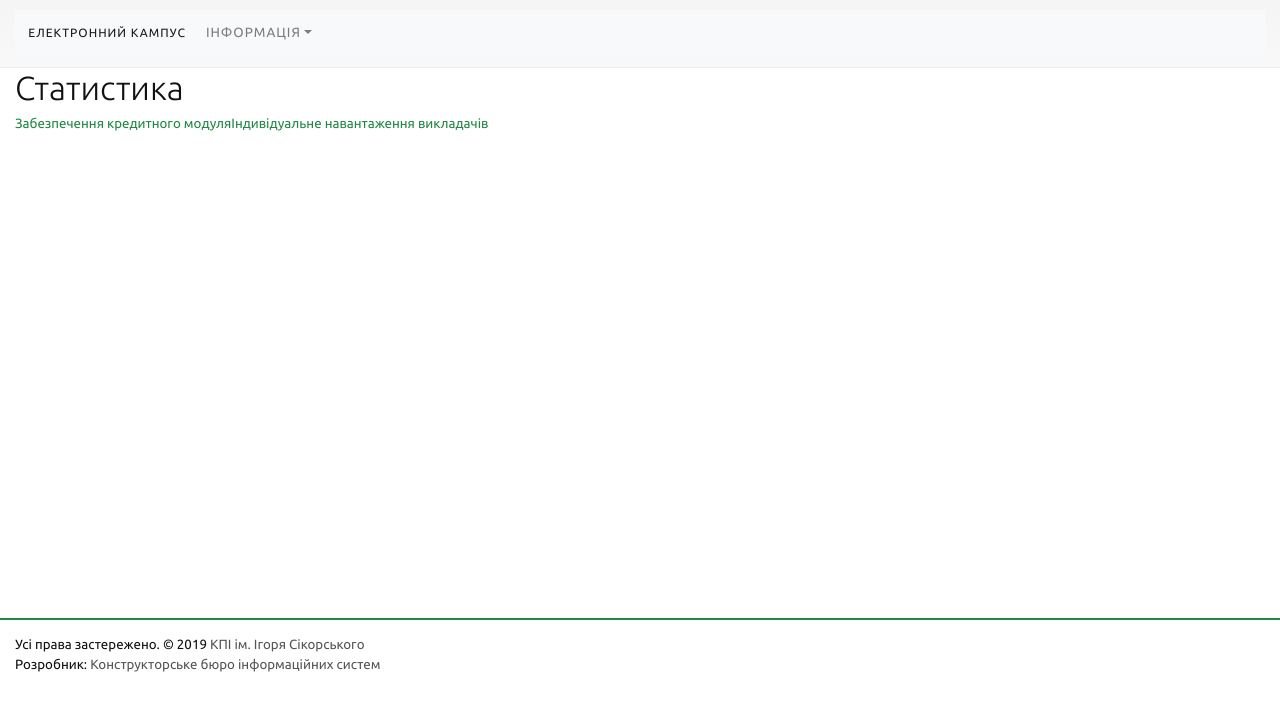
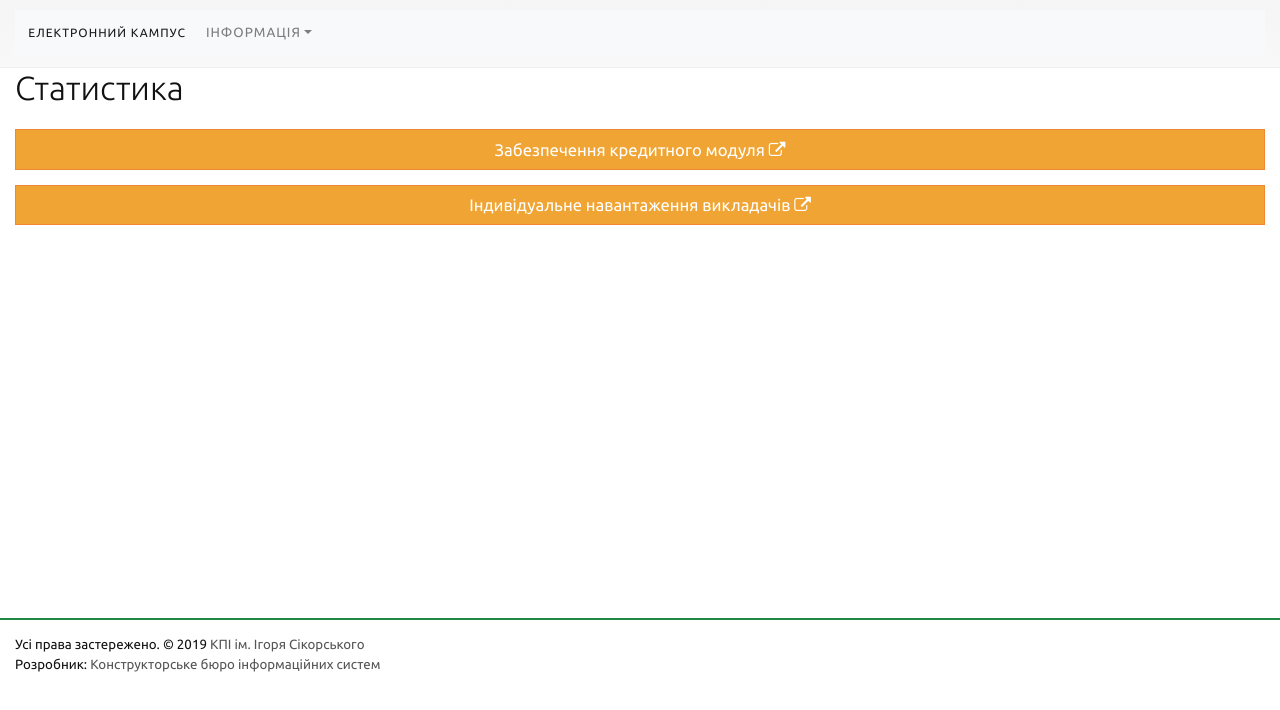
Before and after one commit to kpi-ua/ecampus.kpi.ua, a React (Create React App) app: page /statistic in a window 1280 px wide. Shown: the top 710 px of the page. Built offline with nearby package versions, Linux system fonts and the light colour scheme.

Commit message:
Update Statistic

```diff
--- a/src/components/Statistic/StatisticIndex.js
+++ b/src/components/Statistic/StatisticIndex.js
@@ -5,12 +5,21 @@ const StatisticIndex = () =>
   <div className="row">
     <div className="col-md-12">
       <h1>Статистика</h1>
+
       <div className="row">
         <div className="col-md-12">
-          <Link to="/statistic/zkm">Забезпечення кредитного модуля</Link>
-          <Link to="/statistic/npp">Індивідуальне навантаження викладачів</Link>
+
+          <a className="btn btn-primary btn-lg btn-statistic" role="button" href="https://statistic.ecampus.kpi.ua/zkm.html">
+            Забезпечення кредитного модуля <i className="fa fa-external-link"/>
+          </a>
+
+          <a className="btn btn-primary btn-lg btn-statistic" role="button" href="https://statistic.ecampus.kpi.ua/npp.html">
+            Індивідуальне навантаження викладачів <i className="fa fa-external-link"/>
+          </a>
+
         </div>
       </div>
+
     </div>
   </div>;
 
--- a/src/index.css
+++ b/src/index.css
@@ -618,3 +618,8 @@ input[type="radio"] + label {
 .left-border{
     border-left: 1px solid rgba(0,0,0,.1);
 }
+
+.btn-statistic {
+    width: 100%;
+    margin-top: 15px;
+}
```
